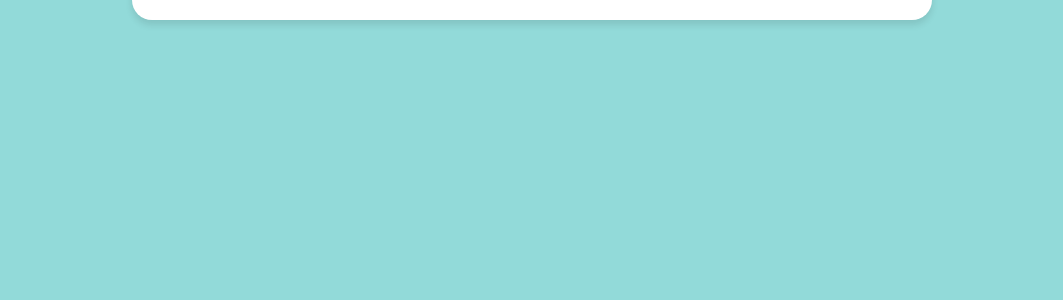
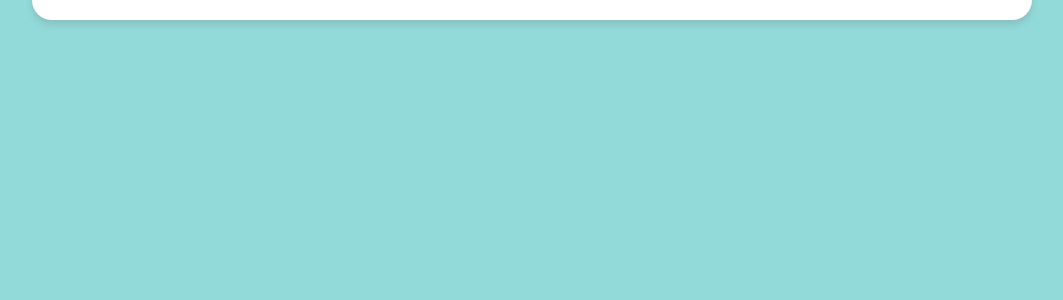
Before and after one commit to ds10x2/MyBlog, a React (Create React App) app in the folder src/main/frontend/: page / in a window 1280 px wide. Shown: the top 300 px of the page, without its empty margins (108-1171 px from the left). Built offline with nearby package versions, Linux system fonts and the light colour scheme.

Commit message:
네비게이션 수정

```diff
--- a/src/main/frontend/src/App.css
+++ b/src/main/frontend/src/App.css
@@ -1,7 +1,7 @@
 @import url('https://fonts.googleapis.com/css2?family=Poppins:wght@300;400;500;600;700&family=Roboto+Slab:wght@200;300;400;500;900&display=swap');
 
 .navigation{
- width: 100vh;
+ width: 1000PX;
  height: 70px;
  background-color: #fff;
  display: flex;
@@ -9,9 +9,11 @@
  align-items: center;
  border-radius: 0 0 20px 20px;
  box-shadow: 0 5px 7px rgba(0, 0, 0, 0.1);
- position: fixed;
+ position: sticky;
  transform: translateY(-50px);
  transition: 0.5s;
+ position: sticky;
+ top:0;
 }
 
 .navigation:hover{
@@ -51,6 +53,7 @@
 .navigation a:active .text{
   transform: translateY(12px);
   color: #ECA4A4;
+  font-size: 1.45em;
 }
 
 .content{
--- a/src/main/frontend/src/App.js
+++ b/src/main/frontend/src/App.js
@@ -13,12 +13,15 @@ function Nav(){
   );
 }
 
+function Title(){
+
+}
 
 function App() {
   return (
     <div>
       <Nav></Nav>
-      <div class="content"></div>
+      <Title></Title>
     </div>
   )
 }
--- a/src/main/frontend/src/index.css
+++ b/src/main/frontend/src/index.css
@@ -6,17 +6,14 @@ body {
     sans-serif;
   -webkit-font-smoothing: antialiased;
   -moz-osx-font-smoothing: grayscale;
+  background-color: #92DAD9;
   display: flex;
+  flex-direction: column;
   justify-content: center;
-  background-color: #92DAD9;
+  align-items: center;
 }
 
 code {
   font-family: source-code-pro, Menlo, Monaco, Consolas, 'Courier New',
     monospace;
 }
-
-#root{
-  height: 100vh;
-  width: 100vh;
-}
```
